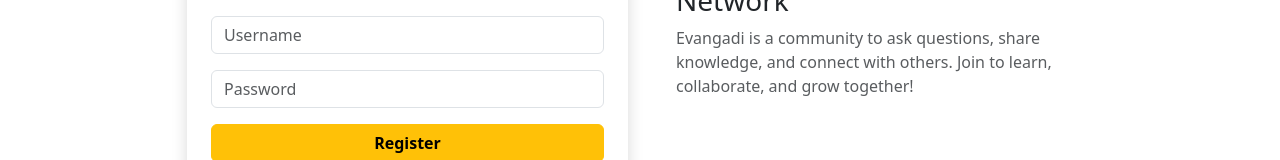
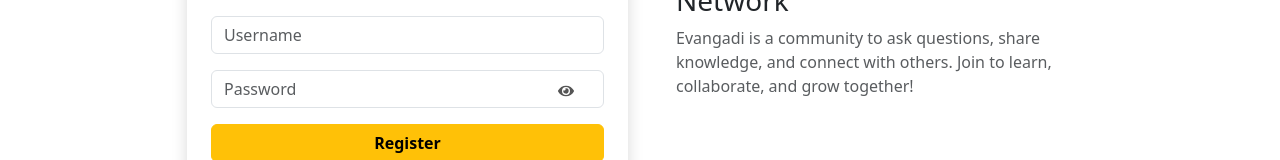
Before and after one commit to netneba/evangadifourmfrontend, a React (Vite) app: page /register in a window 1280 px wide. Shown: the part 306-466 px from the top of the page. Built offline with nearby package versions, Linux system fonts and the light colour scheme.

Commit message:
Update Register.jsx

```diff
--- a/src/pages/Register.jsx
+++ b/src/pages/Register.jsx
@@ -2,11 +2,13 @@
 import { Link, useNavigate } from "react-router-dom";
 import axios from "../axios/axios";
 import AboutMessage from "./AboutMessage";
+import { FaEye, FaEyeSlash } from "react-icons/fa";
 
 function Register() {
   const navigate = useNavigate(); // to redirect after successful registration
 
-  // Track form input values
+  // Track form input values // Form state
+
   const [formData, setFormData] = useState({
     first_name: "",
     last_name: "",
@@ -14,18 +16,27 @@
     email: "",
     password: "",
   });
-
+  // UI state
   const [loading, setLoading] = useState(false); // Track form submission loading
   const [error, setError] = useState(null); // Track general error message
   const [fieldErrors, setFieldErrors] = useState({}); // Track which fields are invalid
+  const [showPassword, setShowPassword] = useState(false);
+
+  // Toggle password visibility
+  const handleTogglePassword = () => {
+    setShowPassword(!showPassword);
+  };
 
   // Handle input changes
   const handleChange = (e) => {
-    setFormData({ ...formData, [e.target.name]: e.target.value }); // Update form state
+    setFormData({ ...formData, [e.target.name]: e.target.value });
+    // Update form state
+
     setFieldErrors({ ...fieldErrors, [e.target.name]: false }); // Reset field highlight on change
   };
 
   // Determine input CSS class based on error state
+
   const inputClass = (field) =>
     fieldErrors[field] ? "form-control border-danger" : "form-control";
 
@@ -38,6 +49,7 @@
     // Frontend validation: check required fields
     let tempFieldErrors = {};
     let hasError = false;
+    // Checks if each input is filled.
 
     if (!formData.email) {
       tempFieldErrors.email = true;
@@ -77,8 +89,10 @@
       // Highlight fields based on backend response
       let newFieldErrors = {};
       if (msg.toLowerCase().includes("email")) newFieldErrors.email = true;
-      if (msg.toLowerCase().includes("username")) newFieldErrors.username = true;
-      if (msg.toLowerCase().includes("password")) newFieldErrors.password = true;
+      if (msg.toLowerCase().includes("username"))
+        newFieldErrors.username = true;
+      if (msg.toLowerCase().includes("password"))
+        newFieldErrors.password = true;
       setFieldErrors(newFieldErrors);
     }
 
@@ -93,7 +107,8 @@
           <div className="p-4 shadow rounded">
             <h2 className="text-center mb-4">Register</h2>
 
-            {error && <div className="alert alert-danger">{error}</div>} {/* Display error */}
+            {error && <div className="alert alert-danger">{error}</div>}
+            {/* Display error */}
 
             <form onSubmit={handleSubmit} className="d-flex flex-column gap-3">
               {/* Email */}
@@ -137,14 +152,31 @@
               />
 
               {/* Password */}
+              {/* Password with toggle */}
+              <div style={{ position: "relative" }}>
                 <input
-                type="password"
+                  type={showPassword ? "text" : "password"}
                   name="password"
                   placeholder="Password"
                   value={formData.password}
                   onChange={handleChange}
-                className={inputClass("password")} // Highlight if error
+                  className={inputClass("password")}
+                  style={{ paddingRight: "40px" }}
                 />
+                <span
+                  onClick={handleTogglePassword}
+                  style={{
+                    position: "absolute",
+                    right: "30px",
+                    top: "50%",
+                    transform: "translateY(-50%)",
+                    cursor: "pointer",
+                    color: "#555",
+                  }}
+                >
+                  {showPassword ? <FaEyeSlash /> : <FaEye />}
+                </span>
+              </div>
 
               <button
                 type="submit"
```
Lines whose indentation alone changed are shown as unchanged.
